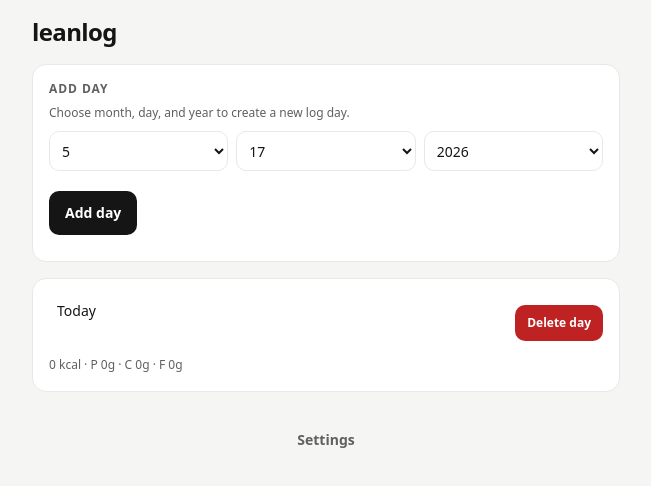
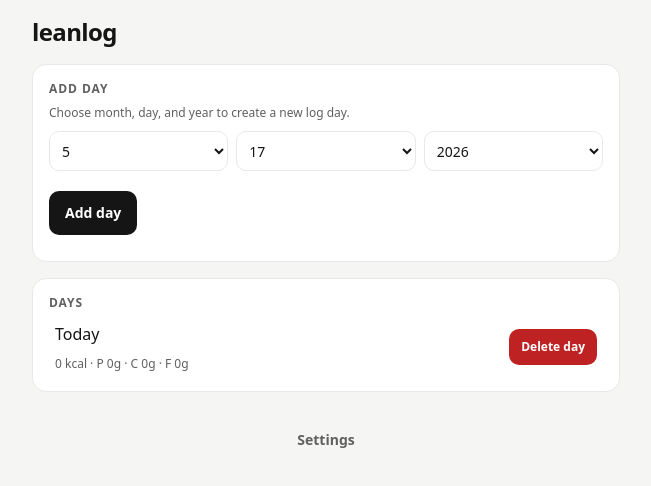
Before and after one commit to adamveld12/leanlog, a React (Vite) app in the folder apps/web/: page / in a window 1280 px wide. Shown: the top 486 px of the page, without its empty margins (314-965 px from the left). Built offline with nearby package versions, Linux system fonts and the light colour scheme.

Commit message:
refactor(web): migrate day and ingredient lists to ListSectionCard

```diff
--- a/apps/web/src/App.tsx
+++ b/apps/web/src/App.tsx
@@ -11,7 +11,6 @@ import {
   ProgressBar,
   SectionCard,
   StickyFooter,
-  SwipeRow,
 } from '@leanlog/ui';
 import { normalizeIngredientName, prettyDate, round1 } from './lib';
 import { dayTotals, mealTotals } from './selectors';
@@ -39,6 +38,7 @@ function useSavedSections() {
 }
 
 function DayList() {
+  const nav = useNavigate();
   const { state, addDay, removeDay } = useStore();
   const now = new Date();
   const [picker, setPicker] = useState({
@@ -60,40 +60,31 @@ function DayList() {
         />
         <Button onClick={() => addDay(toIso)}>Add day</Button>
       </SectionCard>
-      <div className="ll-stack">
-        {state.days
+      <ListSectionCard
+        title="Days"
+        items={state.days
           .slice()
           .sort((a, b) => (a.date < b.date ? 1 : -1))
           .map((d) => {
             const totals = dayTotals(d);
-            return (
-              <SwipeRow key={d.id} onDelete={() => removeDay(d.id)} deleteLabel="Delete day">
-                <SectionCard>
-                  <div className="ll-row ll-between">
-                    <Link className="ll-link-btn" to={`/day/${d.id}`}>
-                      {prettyDate(d.date)}
-                    </Link>
-                    <Button
-                      size="sm"
-                      variant="danger"
-                      className="desktop-only"
-                      onClick={() => removeDay(d.id)}
-                    >
-                      Delete day
-                    </Button>
-                  </div>
-                  <small className="ll-meta">
+            return {
+              id: d.id,
+              title: prettyDate(d.date),
+              meta: (
+                <>
                   {totals.calories}
                   <span className="ll-unit"> kcal</span> · P {totals.protein}
                   <span className="ll-unit">g</span> · C {totals.carbs}
                   <span className="ll-unit">g</span> · F {totals.fat}
                   <span className="ll-unit">g</span>
-                  </small>
-                </SectionCard>
-              </SwipeRow>
-            );
+                </>
+              ),
+              onOpen: () => nav(`/day/${d.id}`),
+              onDelete: () => removeDay(d.id),
+              deleteLabel: 'Delete day',
+            };
           })}
-      </div>
+      />
       <Link className="ll-btn ll-btn-md ll-btn-subtle" to="/settings">
         Settings
       </Link>
@@ -331,33 +322,30 @@ function MealEdit() {
         </div>
       </SectionCard>
 
-      <SectionCard title="Ingredients" saved={saved.ingredientForm}>
-        <p className="ll-section-note">Tap an ingredient row to edit values.</p>
-        {meal.ingredients.map((i) => (
-          <div className="ll-list-row" key={i.id}>
-            <button
-              type="button"
-              className="ll-link-btn"
-              onClick={() => {
-                setEditingId(i.id);
-                setDraft(i);
-              }}
-            >
-              {i.name} · {i.calories}
+      <ListSectionCard
+        title="Ingredients"
+        saved={saved.ingredientForm}
+        note="Tap an ingredient row to edit values."
+        items={meal.ingredients.map((i) => ({
+          id: i.id,
+          title: i.name,
+          meta: (
+            <>
+              {i.calories}
               <span className="ll-unit"> kcal</span> · F {i.fat}
               <span className="ll-unit">g</span> · C {i.carbs}
               <span className="ll-unit">g</span> · P {i.protein}
               <span className="ll-unit">g</span>
-            </button>
-            <Button
-              size="sm"
-              variant="danger"
-              onClick={() => removeIngredient(day.id, meal.id, i.id)}
+            </>
+          ),
+          onOpen: () => {
+            setEditingId(i.id);
+            setDraft(i);
+          },
+          onDelete: () => removeIngredient(day.id, meal.id, i.id),
+          deleteLabel: 'Delete ingredient',
+        }))}
       >
-              Delete ingredient
-            </Button>
-          </div>
-        ))}
         <IngredientEditor
           value={draft}
           onChange={(next) => {
@@ -369,7 +357,7 @@ function MealEdit() {
         <Button onClick={saveIngredient}>
           {editingId ? 'Update ingredient' : 'Add ingredient'}
         </Button>
-      </SectionCard>
+      </ListSectionCard>
 
       <StickyFooter>
         <strong className="ll-page-subtitle">
--- a/packages/ui/src/components/ListSectionCard.tsx
+++ b/packages/ui/src/components/ListSectionCard.tsx
@@ -17,11 +17,22 @@ type ListSectionCardProps = {
   title: string;
   items: ListSectionItem[];
   emptyText?: string;
+  saved?: boolean;
+  note?: string;
+  children?: ReactNode;
 };
 
-export function ListSectionCard({ title, items, emptyText = 'No items' }: ListSectionCardProps) {
+export function ListSectionCard({
+  title,
+  items,
+  emptyText = 'No items',
+  saved,
+  note,
+  children,
+}: ListSectionCardProps) {
   return (
-    <SectionCard title={title}>
+    <SectionCard title={title} saved={saved}>
+      {note ? <p className="ll-section-note">{note}</p> : null}
       <div className="ll-stack">
         {items.map((item) => {
           const row = (
@@ -75,6 +86,7 @@ export function ListSectionCard({ title, items, emptyText = 'No items' }: ListSe
         })}
         {items.length ? null : <p className="ll-section-note">{emptyText}</p>}
       </div>
+      {children}
     </SectionCard>
   );
 }
```
Also changed, not shown: 1 other file (tests, documents, lock files or other folders). Lines whose indentation alone changed are shown as unchanged.
